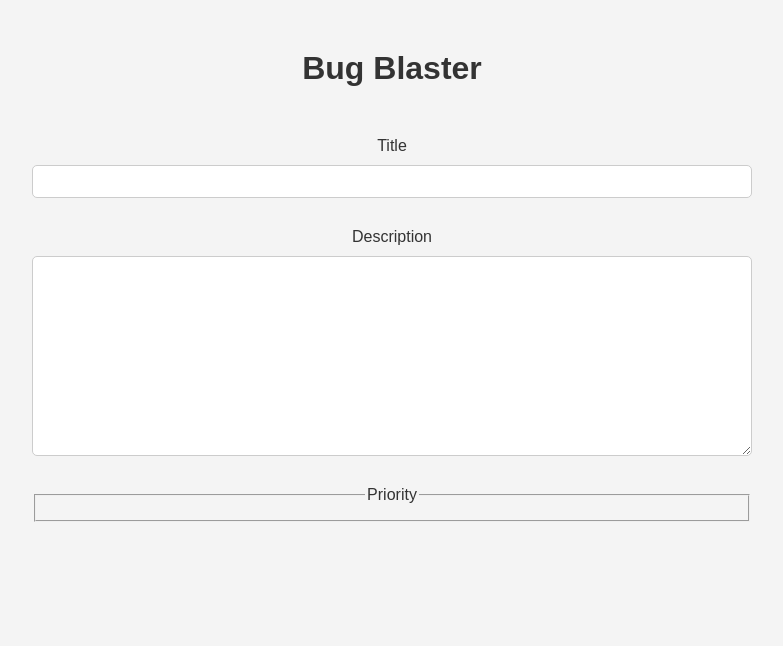
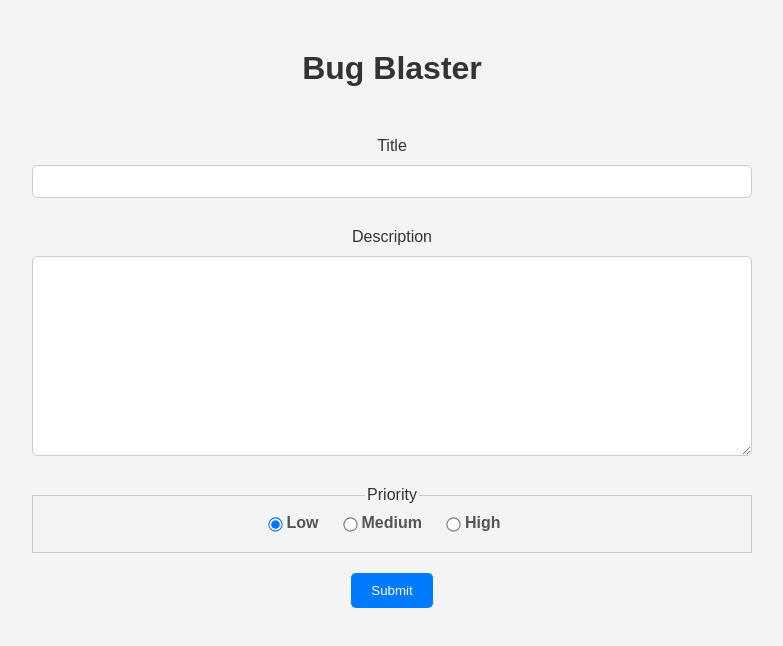
Before and after one commit to msreeteja24/Bug_Blaster, a React (Create React App) app: page / in a window 1280 px wide. Shown: the top 646 px of the page, without its empty margins (248-1031 px from the left). Built offline with nearby package versions, Linux system fonts and the light colour scheme.

Commit message:
Adding the radio button from the Priority labels

```diff
--- a/src/components/TicketForm.js
+++ b/src/components/TicketForm.js
@@ -32,7 +32,7 @@
           type="text"
           value={title}
           className="form-input"
-          onChange={(e) => e.target.setTitle}
+          onChange={(e) => setTitle(e.target.value)}
         ></input>
         <div>
           <label>Description</label>
@@ -40,12 +40,28 @@
             type="text"
             value={description}
             className="form-input"
-            onChange={(e) => e.target.setDescription}
+            onChange={(e) => setDescription(e.target.value)}
           ></textarea>
         </div>
-        <fieldset>
+        <fieldset className="priority-fieldset">
           <legend> Priority </legend>
+          {Object.entries(priorityLabels).map(([value, label]) => (
+            <label key={value} className="priority-label">
+              <input
+                type="radio"
+                value={value}
+                checked={priortity === value}
+                className="priority-input"
+                onChange={(e) => setPriority(e.target.value)}
+              ></input>
+              {label}
+            </label>
+          ))}
         </fieldset>
+
+        <button type="submit" className="button" onChange={handleSubmit}>
+          Submit
+        </button>
       </div>
     </form>
   );
```
